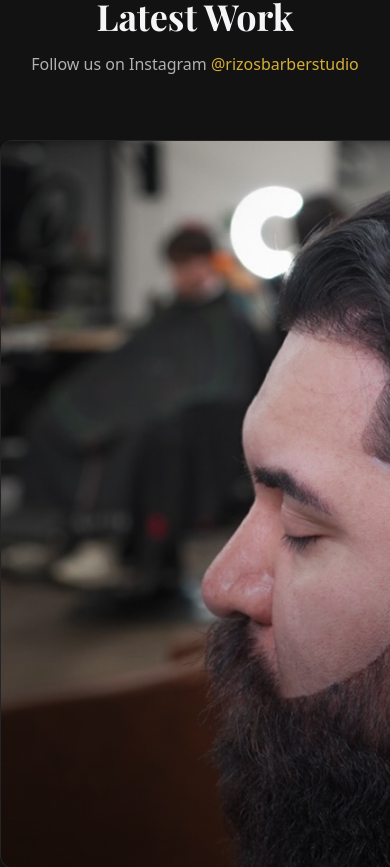
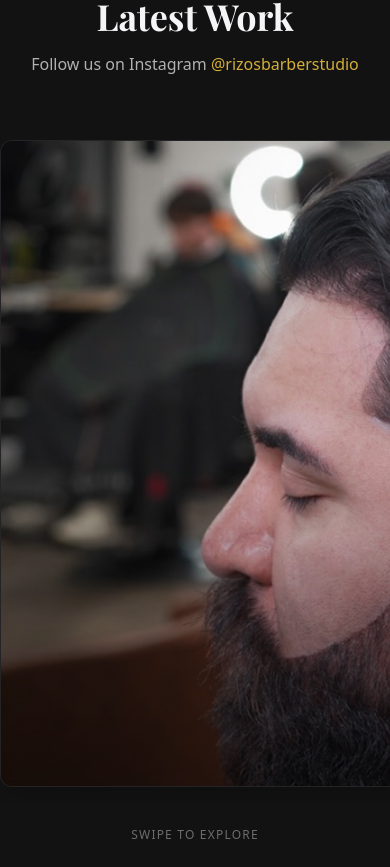
Before and after one commit to DavidP524/rizos-barber-studio, a Next.js app: page / in a window 390 px wide. Shown: the part 2573-3440 px from the top of the page. Built offline with nearby package versions, Linux system fonts and the light colour scheme; a web font is replaced by a local one.

Commit message:
style: Further reduce mobile gallery card size to 40% width

```diff
--- a/src/components/gallery.tsx
+++ b/src/components/gallery.tsx
@@ -108,7 +108,7 @@ export default function Gallery() {
                 {images.map((src, idx) => (
                     <div
                         key={idx}
-                        className="min-w-[55%] sm:min-w-[42%] snap-center shrink-0 rounded-xl overflow-hidden shadow-xl aspect-[4/3] border border-white/5 bg-zinc-900"
+                        className="min-w-[40%] snap-center shrink-0 rounded-xl overflow-hidden shadow-xl aspect-[3/2] border border-white/5 bg-zinc-900"
                     >
                         <div className="relative w-full h-full overflow-hidden">
                             <img src={src} alt={`Rizos Studio Barbershop Work ${idx}`} className="w-full h-full object-cover object-center" />
```
